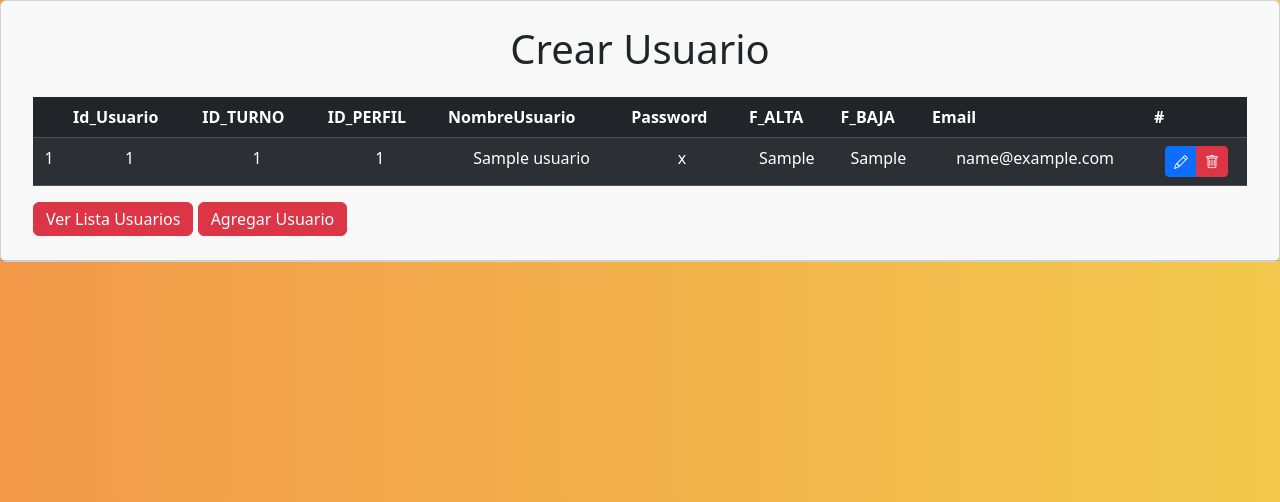
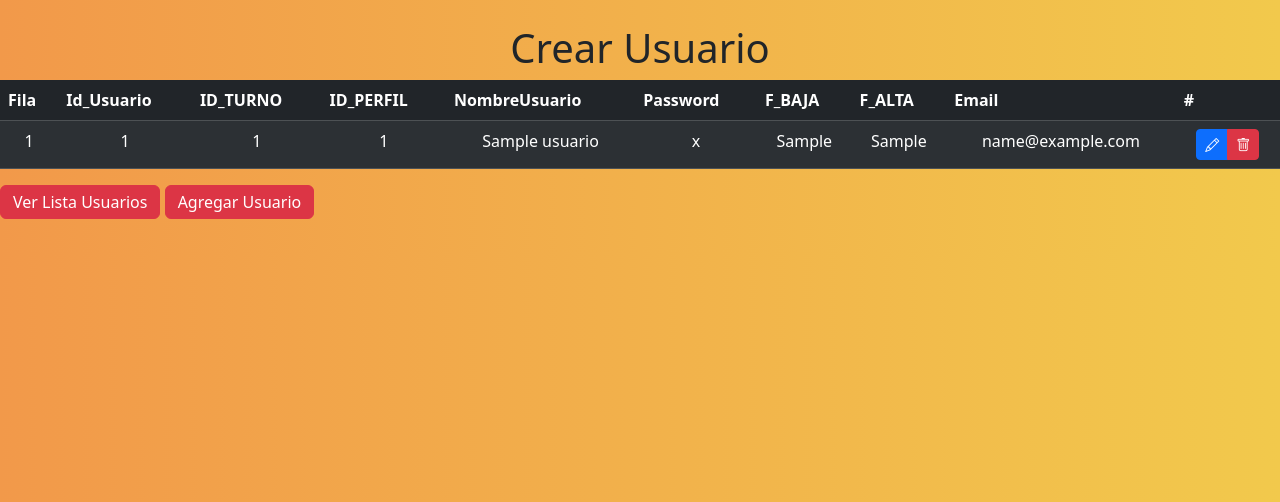
Before and after one commit to abrilzirip/Desarrollo-gestionstock-vidipisaso, a PHP site: page /AdministradorCrearUsuario.php in a window 1280 px wide. Shown: the part 66-568 px from the top of the page. Run offline with PHP 8.4, Linux system fonts and the light colour scheme; tables that the repository leaves empty or names only in its code hold one stand-in row (values such as "Sample post").

Commit message:
ultimos ajustes
ultimos ajustes

```diff
--- a/Vista/AdministradorCrearUsuario.php
+++ b/Vista/AdministradorCrearUsuario.php
@@ -53,7 +53,7 @@ if ($_SERVER["REQUEST_METHOD"] == "POST") {
 
     <link href="https://cdn.jsdelivr.net/npm/bootstrap@5.3.2/dist/css/bootstrap.min.css" rel="stylesheet" integrity="sha384-T3c6CoIi6uLrA9TneNEoa7RxnatzjcDSCmG1MXxSR1GAsXEV/Dwwykc2MPK8M2HN" crossorigin="anonymous">
     <link rel="stylesheet" href="https://cdn.jsdelivr.net/npm/bootstrap-icons@1.11.1/font/bootstrap-icons.css">
-    <link rel="stylesheet" href="css/mystyle.css">
+    <link rel="stylesheet" href="CSS/mystyle.css">
     <link rel="icon" href="/Icon.ico">
 
     <script src="https://cdn.jsdelivr.net/npm/bootstrap@5.3.2/dist/js/bootstrap.bundle.min.js" integrity="sha384-C6RzsynM9kWDrMNeT87bh95OGNyZPhcTNXj1NW7RuBCsyN/o0jlpcV8Qyq46cDfL" crossorigin="anonymous" defer></script>
@@ -145,10 +145,10 @@ if ($_SERVER["REQUEST_METHOD"] == "POST") {
           </div>
         </nav>
       </div>
-    <div class="card" id="cardProductos">
+    <div  id="cardProductos">
     <div class="card-header py-2">
     <h1 class="text-center mt-3">Crear Usuario</h1>
-    <div class="card-body">
+    <div >
 
 
 
@@ -158,14 +158,14 @@ if ($_SERVER["REQUEST_METHOD"] == "POST") {
 
                     <thead>
                     <tr>
-                    <th></th>
+                    <th>Fila</th>
                     <th>Id_Usuario</th>
                     <th>ID_TURNO</th>
                     <th>ID_PERFIL</th>
                     <th>NombreUsuario</th>
                     <th>Password</th>
+                    <th>F_BAJA</th>
                     <th>F_ALTA</th>
-                    <th>F_BAJA</th>
                     <th>Email</th>
                     <th>#</th>
                     </tr>
```
